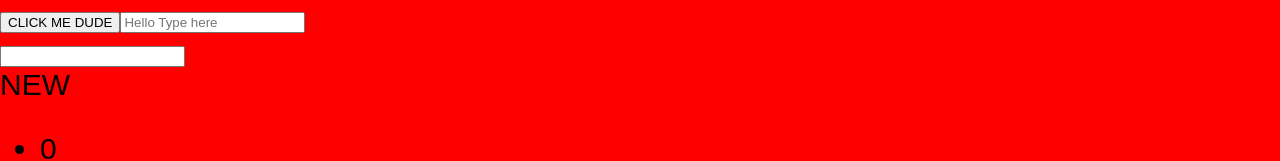
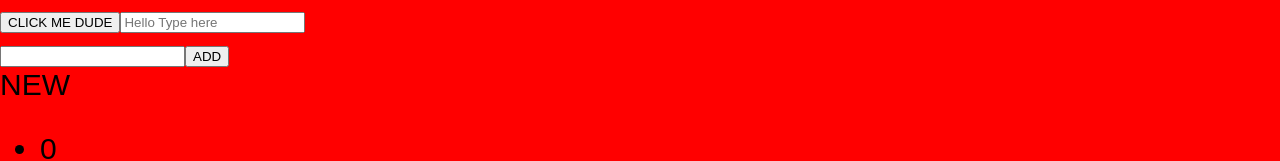
Before and after one commit to nitin-1926/React-Practice, a React (Create React App) app: page / in a window 1280 px wide. Shown: the top 161 px of the page. Built offline with nearby package versions, Linux system fonts and the light colour scheme.

Commit message:
Initialize todo

```diff
--- a/src/App.js
+++ b/src/App.js
@@ -8,7 +8,14 @@ let fgt = "CLICK ME DUDE"
 class App extends React.Component{
 a=0;
   state={
-    val:""
+    val:"",
+    todo:[]
+  }
+  addList=(e)=>{
+    const {val,todo} = this.state;
+    todo.push(val);
+    console.log(todo);
+    this.setState({todo:todo});
   }
   handleInput=(e)=>{
     const value = e.target.value;
@@ -19,7 +26,10 @@ a=0;
     return (
       <div className={p}>
         <div id={z}><button>{fgt}</button><input placeholder={placeholder}></input></div>
-        <div><input value = {a} onChange = {this.handleInput} /></div>
+        <div>
+          <input value = {a} onChange = {this.handleInput} />
+          <button onClick = {this.addList}>ADD</button>
+        </div>
           <div>NEW</div>
           <div>
             <ul>
```
